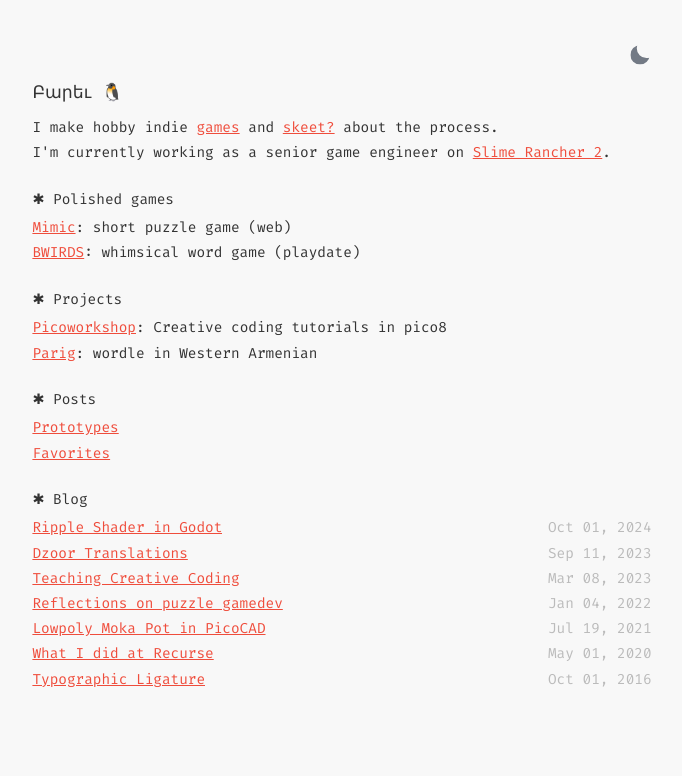
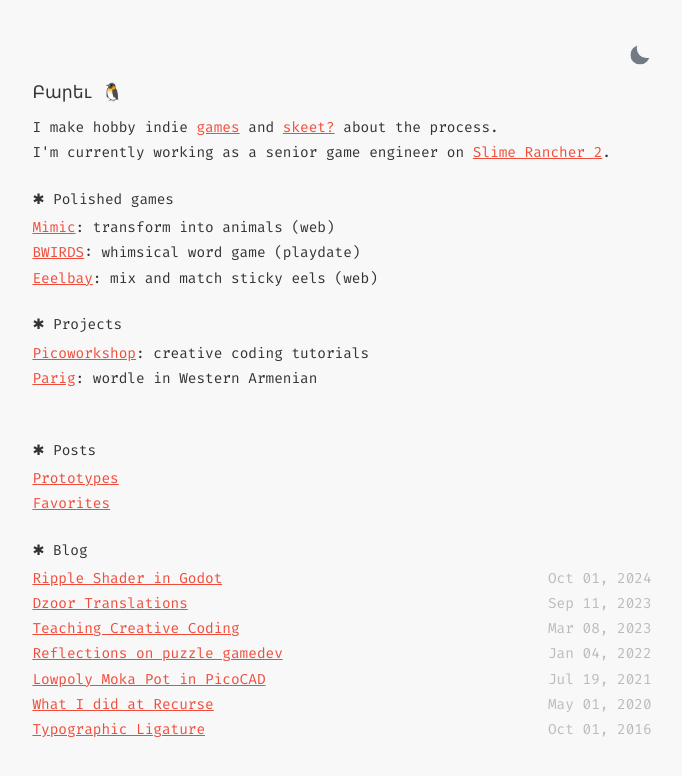
Before and after one commit to sourencho/sourencho.github.io, a Jekyll site: the page built from index.html, in a window 1280 px wide. Shown: the top 776 px of the page, without its empty margins (298-980 px from the left). Built offline with Jekyll 4.4.1, drawn with Linux system fonts in a browser that asks for light colours.

Commit message:
Fix typos

```diff
--- a/index.html
+++ b/index.html
@@ -19,17 +19,20 @@ layout: default
 
 <subsection>
     <p>✱ Polished games</p>
-    <a href="https://sourencho.itch.io/mimic">Mimic</a>: short puzzle game (web)
+    <a href="https://sourencho.itch.io/mimic">Mimic</a>: transform into animals (web)
     <br>
     <a href="https://play.date/games/bwirds/">BWIRDS</a>: whimsical word game (playdate)
+    <br>
+    <a href="https://sourencho.itch.io/eelbay">Eeelbay</a>: mix and match sticky eels (web)
 </subsection>
 
 <subsection>
     <p>✱ Projects</p>
-    <a href="https://www.sourencho.com/picoworkshop/">Picoworkshop</a>: Creative coding tutorials in pico8
+    <a href="https://www.sourencho.com/picoworkshop/">Picoworkshop</a>: creative coding tutorials
     <br>
     <a href="https://www.parig.xyz/">Parig</a>: wordle in Western Armenian
 </subsection>
+    <br>
 
 <subsection>
     <p>✱ Posts</p>
```
